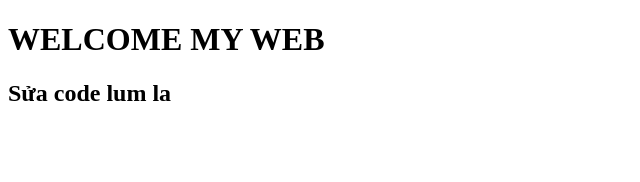
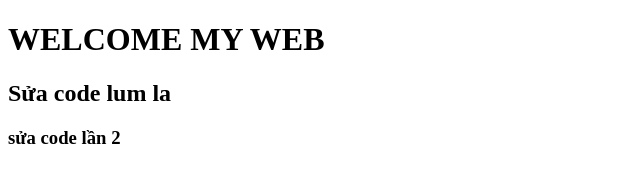
Before and after one commit to VanPhatTruong/html.css, a plain HTML site: page index.html in a window 1280 px wide. Shown: the whole page, without its empty margins (0-640 px from the left). Drawn offline with Linux system fonts and the light colour scheme.

Commit message:
2.nhanh moi

```diff
--- a/index.html
+++ b/index.html
@@ -8,6 +8,7 @@
   <body>
     <h1>WELCOME MY WEB</h1>
     <h2>Sửa code lum la</h2>
+    <h3>sửa code lần 2</h3>
     <a href=""></a>
   </body>
 </html>
```
